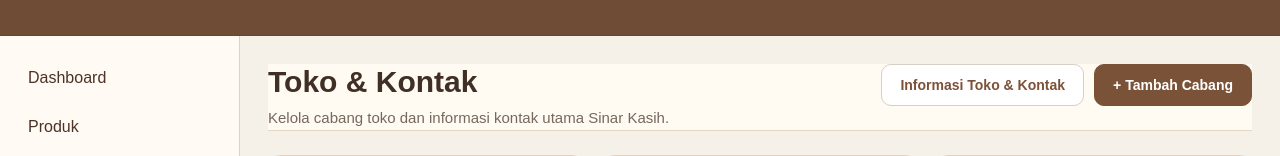
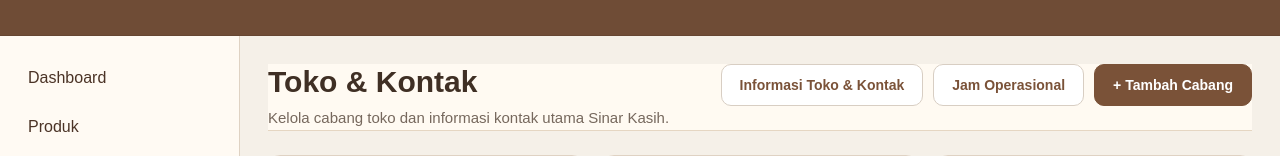
Before and after one commit to sinarkasih/website-sinar-kasih, a Next.js app: page /admin/toko in a window 1280 px wide. Shown: the part 196-352 px from the top of the page. Built offline with nearby package versions, Linux system fonts and the light colour scheme; no server answers; the database is empty.

Commit message:
Update page.js

```diff
--- a/app/admin/toko/page.js
+++ b/app/admin/toko/page.js
@@ -147,6 +147,13 @@ export default function TokoPage() {
             className="contactButton"
           >
             Informasi Toko & Kontak
+          </Link>
+
+          <Link
+            href="/admin/toko/jam-operasional"
+            className="contactButton"
+          >
+            Jam Operasional
           </Link>
 
           <Link
```
